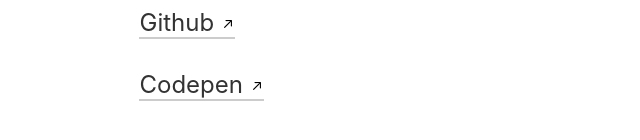
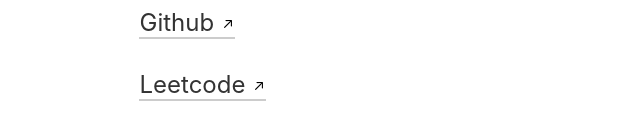
Before and after one commit to Pranav-Kiruthik/Portfolio, a plain HTML site: page contact.html in a window 1280 px wide. Shown: the part 442-582 px from the top of the page, 122-762 px from the left. Drawn offline with Linux system fonts and the light colour scheme.

Commit message:
Update contact.html

```diff
--- a/contact.html
+++ b/contact.html
@@ -20,6 +20,6 @@
 		<!-- <button class="btn" type="button"><a href="">Github</a></button> -->
 		<p><a href="https://www.linkedin.com/in/pranav-kiruthik-045a92200/">Linkedin <img src="./icon/arrow-link.png"> </a></p>
 		<p><a href="https://github.com/Pranav-Kiruthik">Github <img src="./icon/arrow-link.png"> </a></p>
-		<p><a href="https://codepen.io/Pranav-Kiruthik">Codepen <img src="./icon/arrow-link.png"> </a></p>
+		<p><a href="https://leetcode.com/pranavkat02/">Leetcode <img src="./icon/arrow-link.png"> </a></p>
 </body>
 </html>
```
